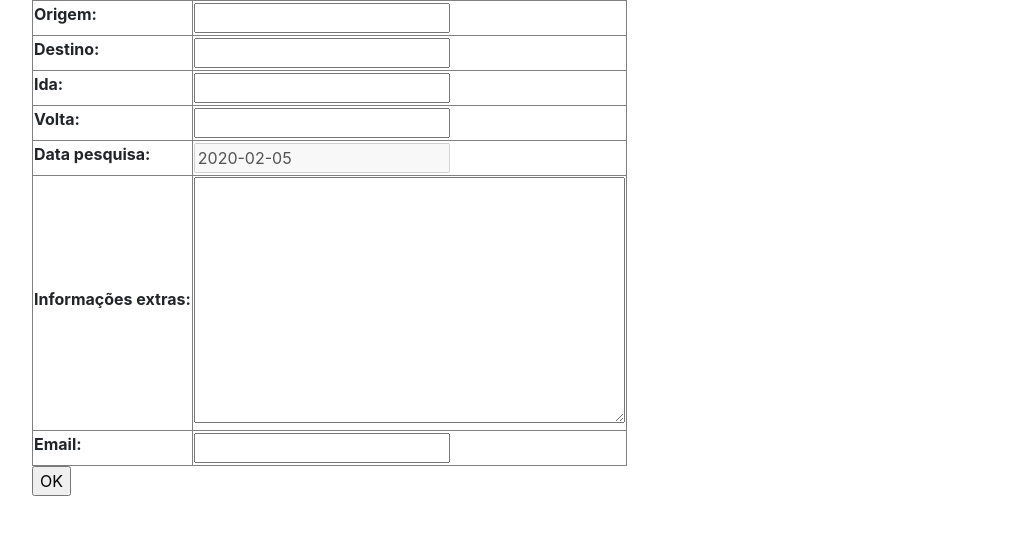
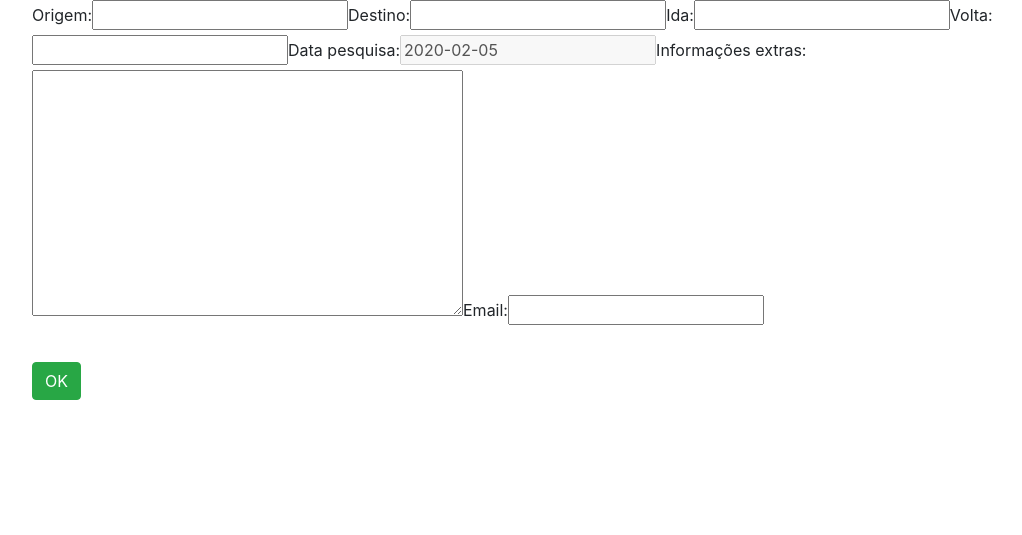
Before and after one commit to guilhermeonrails/django-forms, a Django app: page / in a window 1280 px wide. Shown: the part 56-591 px from the top of the page, without its empty margins (53-1075 px from the left). Run offline with Django 3.2, Linux system fonts and the light colour scheme; some libraries are stand-ins or nearby versions.

```diff
--- a/passagens/forms.py
+++ b/passagens/forms.py
@@ -2,9 +2,9 @@ from django import forms
 from datetime import datetime
 
 class PassagemForms(forms.Form):
-    origem = forms.CharField(label='Origem', max_length=100)
+    origem = forms.CharField(label='Origem', max_length=100, )
     destino = forms.CharField(label='Destino', max_length=100)
-    data_ida = forms.DateField(label='Ida')
+    data_ida = forms.DateField(label='Ida', )
     data_volta = forms.DateField(label='Volta')
     data_pesquisa = forms.DateField(disabled=True,initial=datetime.today)
     informacoes = forms.CharField(
--- a/passagens/views.py
+++ b/passagens/views.py
@@ -1,4 +1,4 @@
-from django.shortcuts import render, redirect
+from django.shortcuts import render
 from .forms import PassagemForms
 
 def index(request):
--- a/templates/index.html
+++ b/templates/index.html
@@ -7,10 +7,13 @@
 
     <form action="{% url 'meu_nome' %}" method="post">
         {% csrf_token %}
-        <table border="1">
-            {{ form }}
+
+        <table class="table mt-3" border="1">
+        {% for field in form %}
+        {{ field.label_tag }} {{ field }}
+        {% endfor%}
         </table>
-        <input type="submit" value="OK">
+        <input type="submit" value="OK" class="btn btn-success">
     </form>
 
  {% endblock %}
--- a/templates/meu_nome.html
+++ b/templates/meu_nome.html
@@ -4,13 +4,13 @@
     <nav class="navbar navbar-expand-lg navbar-light bg-light">
         <a class="navbar-brand" href="{% url 'index' %}">Passagens aéreas</a>
     </nav>
+
     <p>Sua origem é: {{ form.origem.value }}</p>
-    <p>Seu destino é: {{ form.destino }}</p>
+    <p>Seu destino é: {{ form.destino.value }}</p>
     <p>Data da ida: {{ form.data_ida.value }}</p>
     <p>Data da volta: {{ form.data_volta.value }}</p>
     <p>Pesquisa realizada: {{ form.data_pesquisa.value }}</p>
     <p>Informações extras: {{ form.informacoes.value }}</p>
     <p>Email: {{ form.email.value }}</p>
 
-
 {% endblock %}
```
